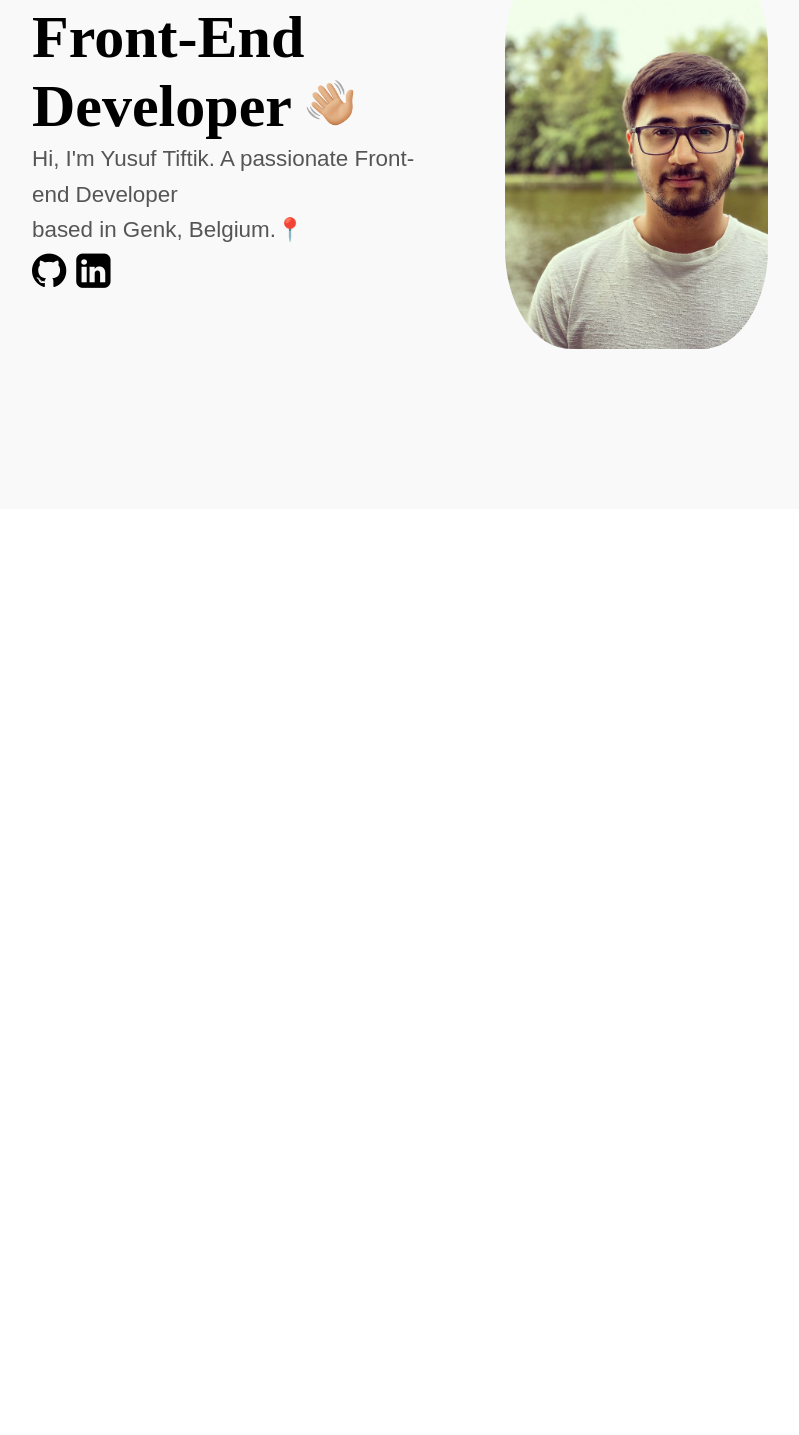
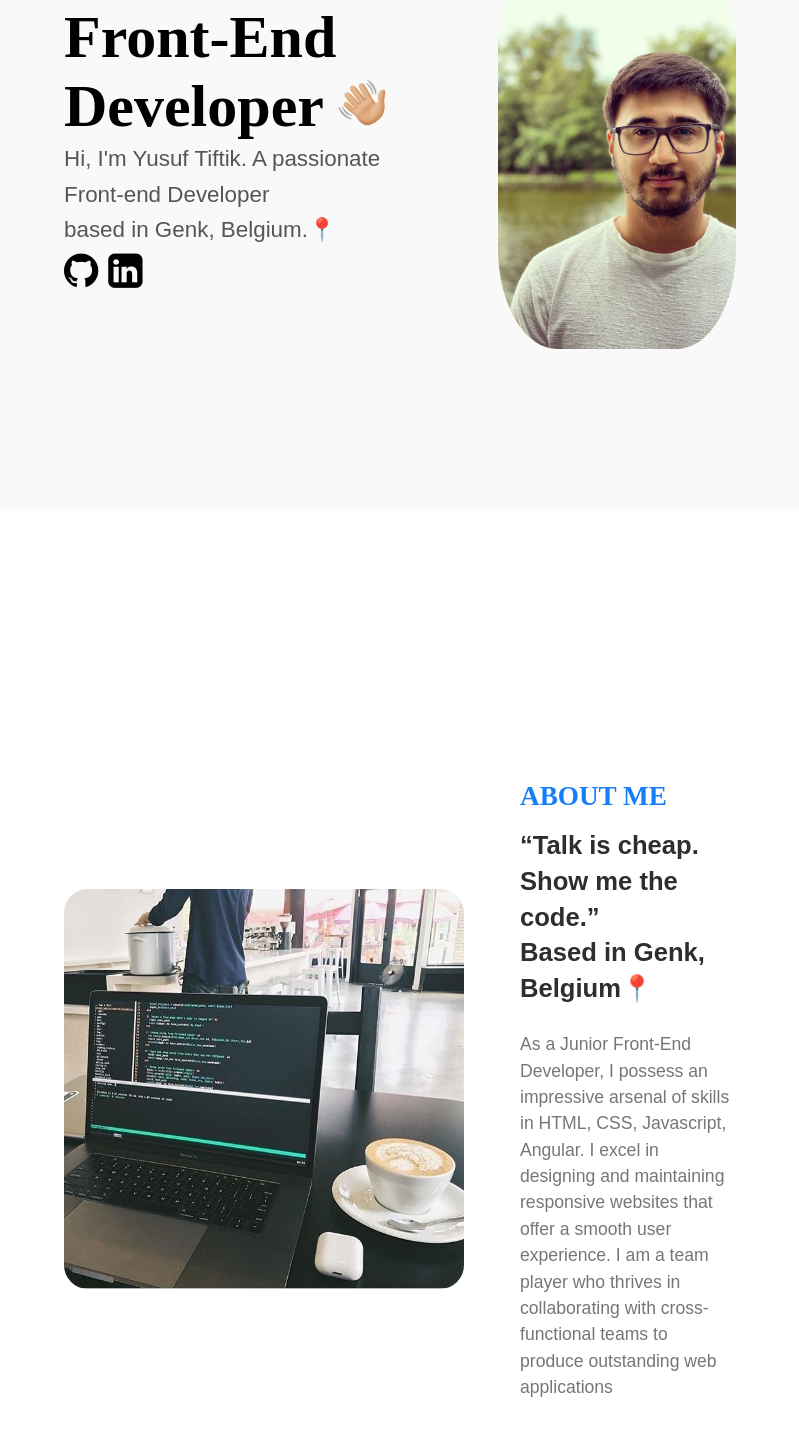
Before and after one commit to YusufDev28/Portfolio-YT, a plain HTML site: page index.html in a window 1280 px wide. Shown: the part 369-1804 px from the top of the page, without its empty margins (240-1039 px from the left). Before the commit the page ends 878 px from the top, so only its background shows below. Drawn offline with Linux system fonts and the light colour scheme.

Commit message:
About section

```diff
--- a/index.html
+++ b/index.html
@@ -38,6 +38,23 @@
         </div>
     </section>
 
+    <section class="about" id="about">
+        <div class="container">
+            <div class="about-content">
+                <div class="img-side">
+                     <img src="assets/codingpicture.jpg" class="img-side_about" alt="working">
+                </div>
+                <div class="text-side">
+                    <h3>About me</h3>
+                    <h4>“Talk is cheap. Show me the code.”<br>Based in Genk, Belgium📍</h4>
+                    <p>As a Junior Front-End Developer, I possess an impressive arsenal of skills in HTML, CSS, Javascript, Angular.
+                        I excel in designing and maintaining responsive websites that offer a smooth user experience. I am a team player who thrives in collaborating with cross-functional teams to produce outstanding web applications
+                    </p>
+                </div>
+            </div>
+        </div>
+    </section>
+
 
 </body>
 <link rel="stylesheet" href="script.js">
--- a/style.css
+++ b/style.css
@@ -51,7 +51,7 @@ li a {
 .container {
     margin: 15rem;
     max-width: 107rem;
-    padding: 0 2rem;
+    padding: 0 4rem;
 }
 
 .hero-text{
@@ -101,3 +101,47 @@ li a {
     text-decoration: none;
     color: black;
 }
+
+
+.about {
+    background-color: #fff;
+    padding: 2rem 0;
+}
+
+.about-content{
+    align-items: center;
+    display: flex;
+    justify-content: center;
+    position: relative;
+    gap: 3.5rem;
+}
+
+.img-side_about {
+    width: 25rem;
+    height: 25rem;
+    border-radius: 1.5rem;
+}
+
+.text-side h3 {
+    color: #147efb;
+    font-size: 1.7rem;
+    font-weight: 700;
+    margin-bottom: 1rem;
+    text-transform: uppercase;
+}
+
+.text-side h4 {
+    color: #2d2e32;
+    font-family: Poppins,sans-serif;
+    font-size: 1.60rem;
+    line-height: 1.4;
+    margin-bottom: 1.5rem;
+}
+
+.text-side p {
+    color: #767676;
+    font-family: Mulish,sans-serif;
+    font-size: 1.10rem;
+    font-weight: 500;
+    line-height: 1.5;
+}
```
Also changed, not shown: assets/codingpicture.jpg (added).
